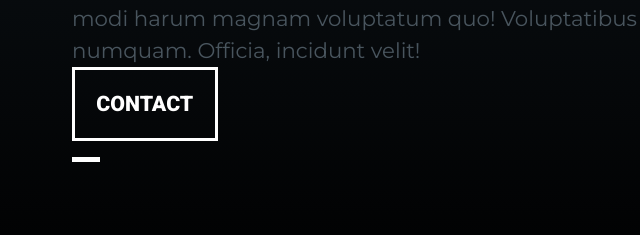
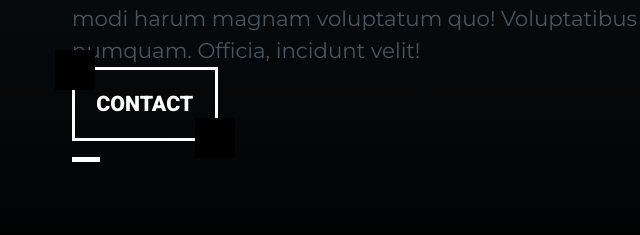
Before and after one commit to nathan-kansu/kansu, a Gatsby site: page / in a window 1280 px wide. Shown: the part 1059-1294 px from the top of the page, 88-728 px from the left. Built offline with nearby package versions, Linux system fonts and the light colour scheme; Gatsby itself is replaced by a stand-in of ours.

Commit message:
adjusted Button styling

```diff
--- a/src/components/button-link.tsx
+++ b/src/components/button-link.tsx
@@ -13,12 +13,38 @@ const StyledButton = styled.a`
   font-family: ${props => props.theme.fonts.heading};
   font-size: ${modularScale(1)};
   padding: ${modularScale(0)};
+  position: relative;
   text-decoration: none;
   text-transform: uppercase;
+  transition: all 0.25s ease-in-out;
+
+  &:before {
+    border: solid 20px ${props => props.theme.colors.black};
+    content: '';
+    position: absolute;
+    left: -20px;
+    top: -20px;
+  }
+
+  &:after {
+    border: solid 20px ${props => props.theme.colors.black};
+    bottom: -20px;
+    content: '';
+    position: absolute;
+    right: -20px;
+  }
 
   &:hover {
     background: ${props => props.theme.colors.white};
     color: ${props => props.theme.colors.darkBlue};
+
+    &:before {
+      border: 0;
+    }
+
+    &:after {
+      border: 0;
+    }
   }
 `
 
```
